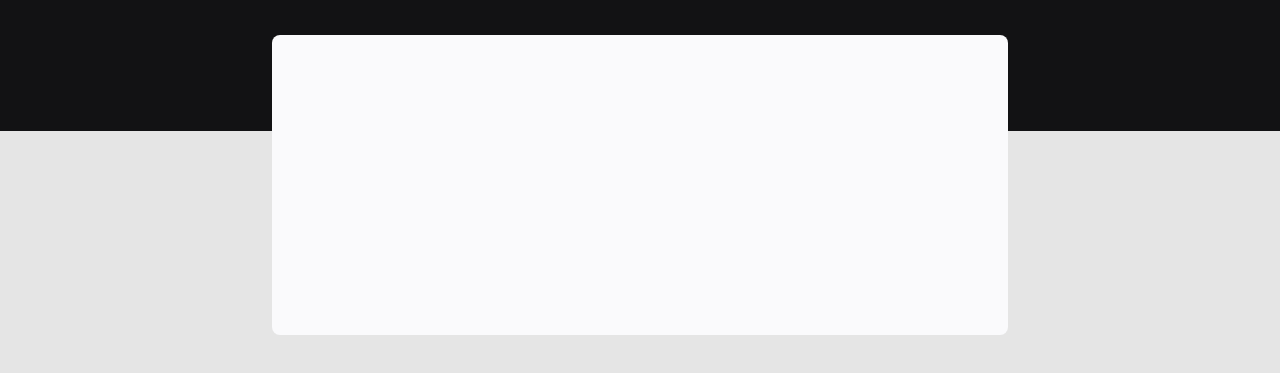
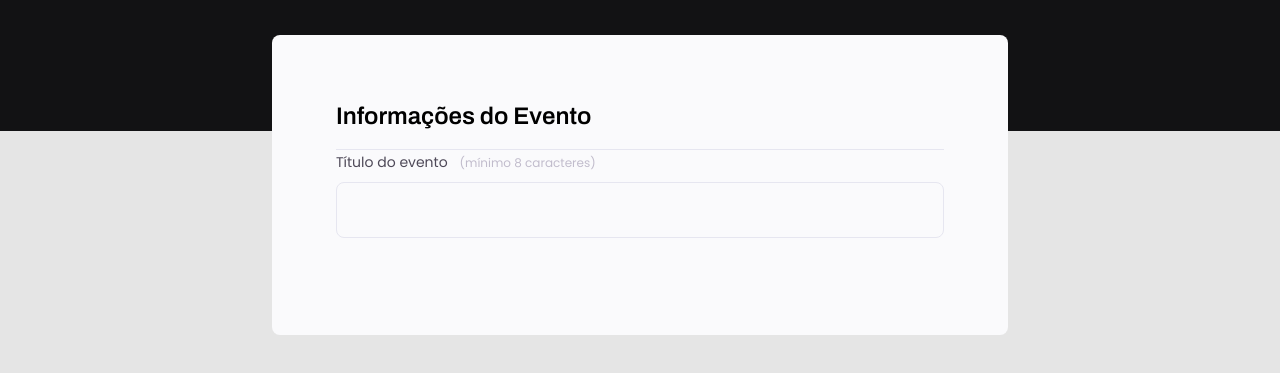
Before and after one commit to alemon-ice/explorer, a plain HTML site: page stage-03/proj-01/index.html in a window 1280 px wide. Shown: the part 237-610 px from the top of the page. Drawn offline with Linux system fonts and the light colour scheme.

Commit message:
stage-03 - proj-01: Style form

```diff
--- a/stage-03/proj-01/index.html
+++ b/stage-03/proj-01/index.html
@@ -17,7 +17,16 @@
             <h1>Crie e compartilhe seu evento</h1>
             <p>O primeiro passo é preencher esse formulário de inscrição</p>
         </header>
-        <form action=""></form>
+        <form action="">
+            <fieldset>
+                <legend>Informações do Evento</legend>
+
+                <div class="input-wrapper">
+                    <label for="event-title">Título do evento<span>(mínimo 8 caracteres)</span></label>
+                    <input type="text" id="event-title">
+                </div>
+            </fieldset>
+        </form>
     </div>
 </body>
 </html>
--- a/stage-03/proj-01/style.css
+++ b/stage-03/proj-01/style.css
@@ -1,6 +1,14 @@
+* {
+    margin: 0;
+    padding: 0;
+    box-sizing: border-box;
+}
+
+body, input, button, select, textarea {
+    font-family: 'Poppins', sans-serif;
+}
+
 body {
-    font-family: 'Poppins', sans-serif;
-
     background: #E5E5E5;
 }
 
@@ -32,6 +40,8 @@ header h1 {
     font-size: 36px;
     line-height: 42px;
     color: #FFF;
+
+    margin-bottom: 24px;
 }
 
 header p {
@@ -47,4 +57,56 @@ form {
     background: #FAFAFC;
     border-radius: 8px;
     min-height: 300px;
+
+    padding: 64px;
 }
+
+fieldset {
+    border: none;
+}
+
+fieldset legend {
+    font-family: 'Archivo', sans-serif;
+    font-weight: 600;
+    font-size: 24px;
+    line-height: 34px;
+
+    width: 100%;
+
+    border-bottom: 1px solid #E6E6F0;
+    padding-bottom: 16px;
+}
+
+.input-wrapper {
+    display: flex;
+    flex-direction: column;
+}
+
+.input-wrapper label {
+    font-size: 14px;
+    line-height: 24px;
+    color: #4E4958;
+
+    margin-bottom: 8px;
+}
+
+.input-wrapper label span {
+    margin-left: 12px;
+
+    font-size: 12px;
+    line-height: 20px;
+    color: #C1BCCC;
+}
+
+.input-wrapper input {
+    background: #FAFAFC;
+
+    border: 1px solid #E6E6F0;
+    border-radius: 8px;
+    height: 56px;
+    padding: 0 24px;
+
+    font-size: 16px;
+    line-height: 26px;
+    color: #C1BCCC;
+}
```
